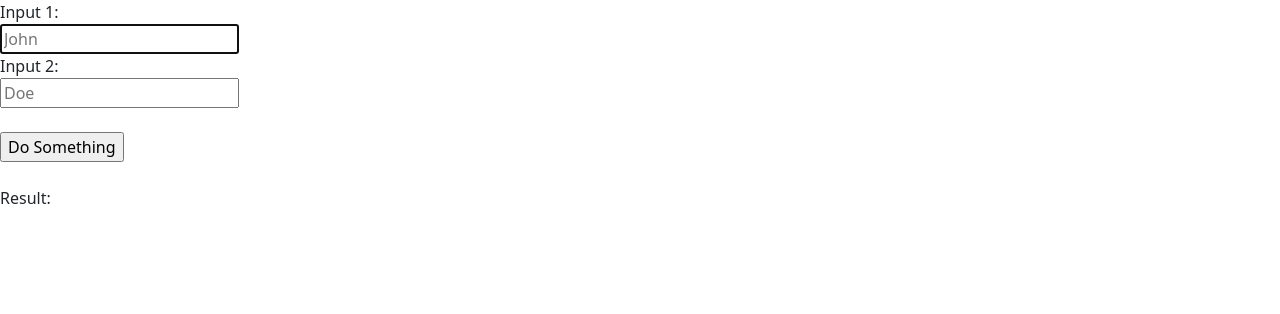
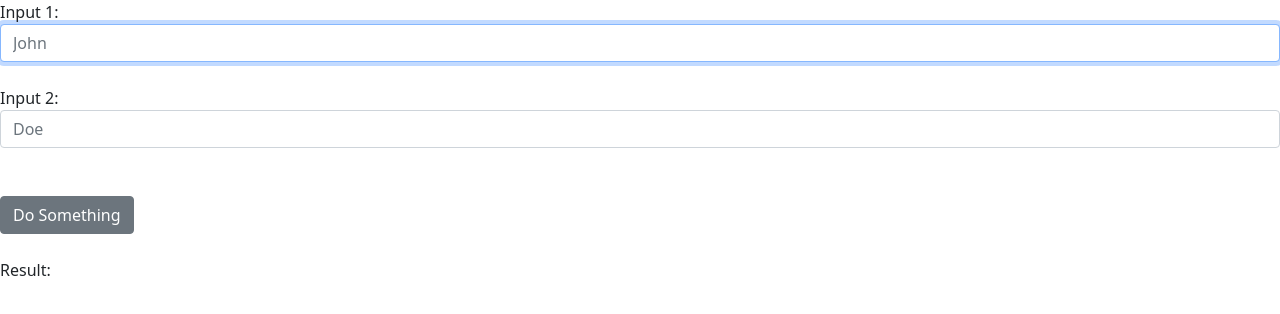
Before and after one commit to edouardmisset/simpleTemplate, a website: page index.html in a window 1280 px wide. Drawn offline with nearby package versions, Linux system fonts and the light colour scheme.

Commit message:
added bootcamp style to input and buttons

```diff
--- a/index.html
+++ b/index.html
@@ -18,14 +18,27 @@
       <input
         type="text"
         id="in1"
+        class="form-control"
         name="in1"
         placeholder="John"
         autofocus
       /><br />
       <label for="in2">Input 2:</label><br />
-      <input type="text" id="in2" name="in2" placeholder="Doe" /><br /><br />
-      <input type="button" value="Do Something" onclick="myFunction()" />
-      <br /><br />
+      <input
+        type="text"
+        id="in2"
+        class="form-control"
+        name="in2"
+        placeholder="Doe"
+      /><br /><br />
+      <input
+        type="button"
+        class="btn btn-secondary"
+        value="Do Something"
+        onclick="myFunction()"
+      />
+      <br />
+      <br />
       <label for="result">Result:</label><br />
       <p id="result"></p>
     </form>
```
